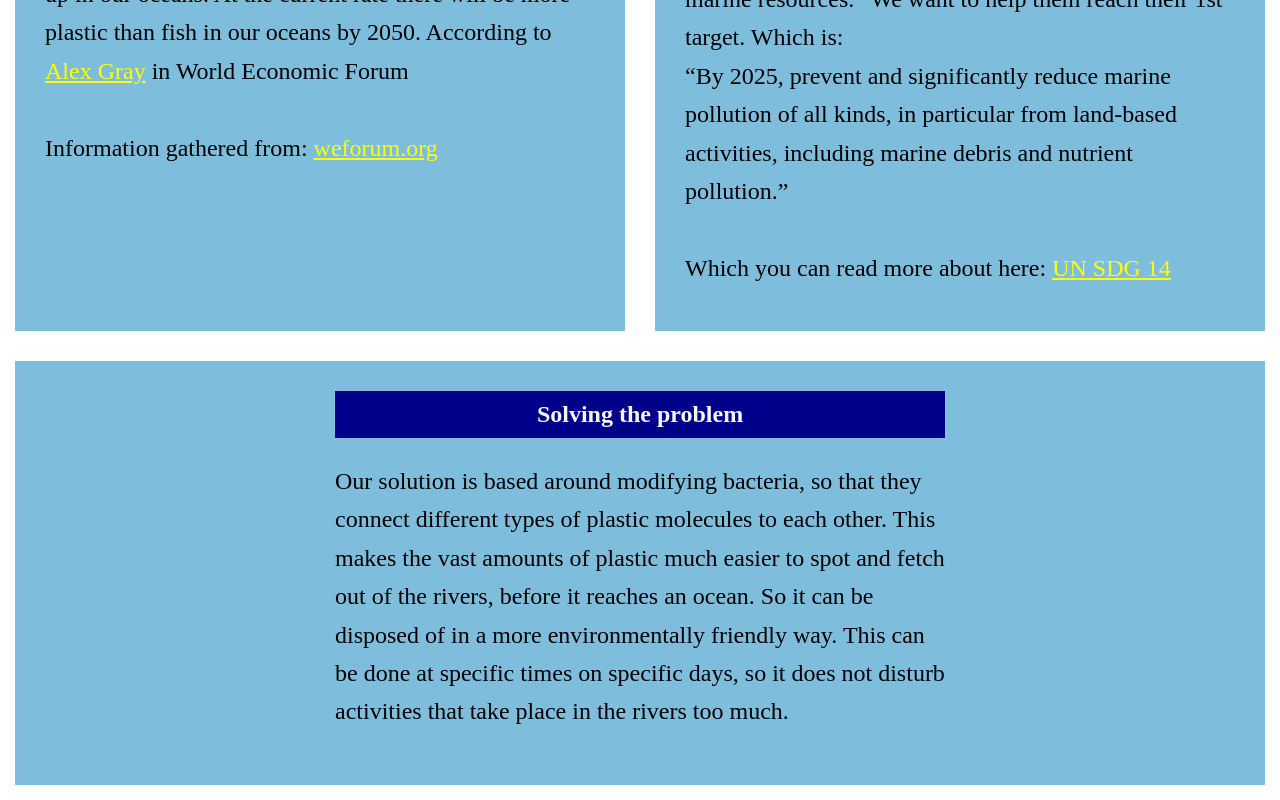
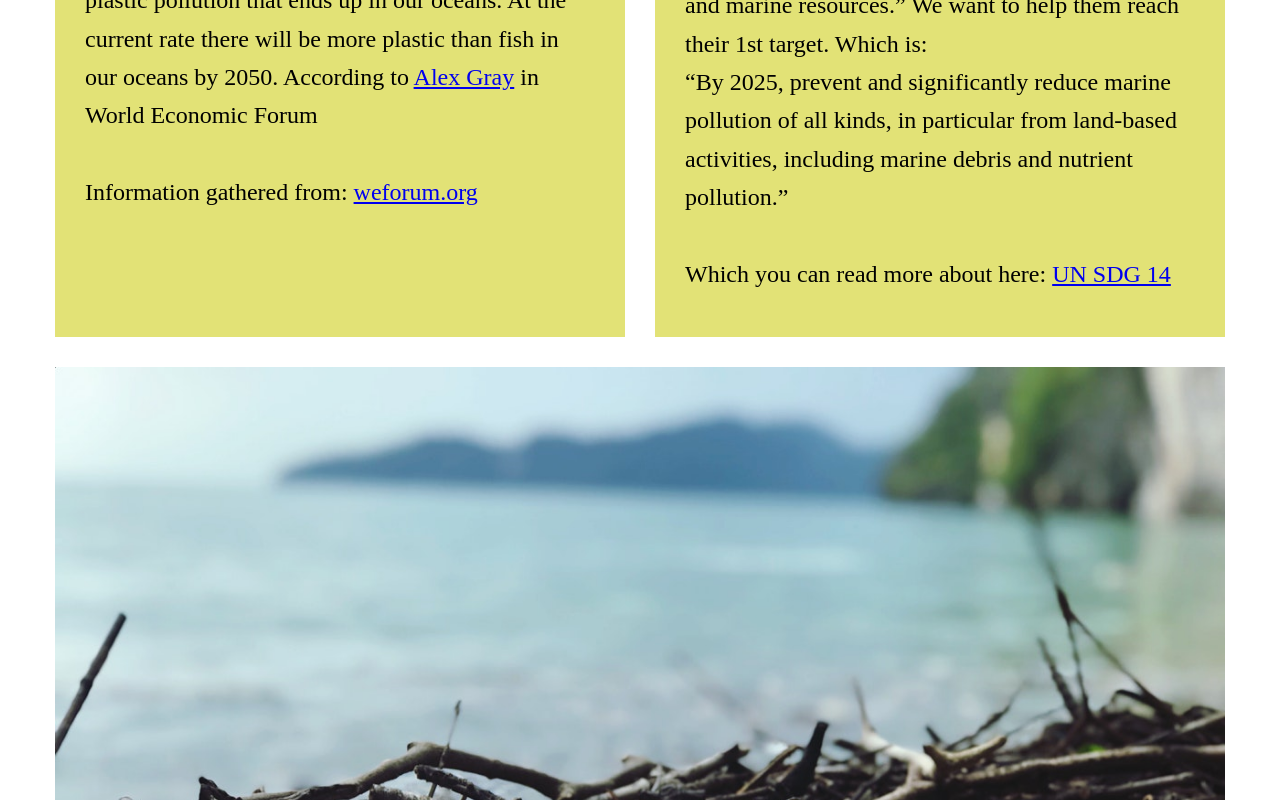
Before and after one commit to MartinKjone/PlasticPollution, a plain HTML site: page index.html in a window 1280 px wide. Shown: the part 360-1160 px from the top of the page. Drawn offline with Linux system fonts and the light colour scheme.

Commit message:
images and colors

```diff
--- a/CSS/stylesheet.css
+++ b/CSS/stylesheet.css
@@ -7,6 +7,10 @@
 body {
     margin: 0;
     text-align: center;
+    background-image: url(../images/background.jpg);
+    background-size: 100%;
+    background-repeat: no-repeat;
+    background-position: bottom;
 }
 
 /* Typography */
@@ -14,19 +18,20 @@ body {
 h1 {
     padding-top: 1rem;
     margin-bottom: 0;
-    font-size: 250%;
+    font-size: 3rem;
 }
 
 h2 {
-    background-color: darkblue;
+    background-color: #424223;
     color: whitesmoke;
+    font-size: 200%;
     width: 100%;
     padding: 10px;
     margin-top: 0;
 }
 
 h3 {
-    font-size: 200%;
+    font-size: 180%;
     margin-top: 0.5rem;
 
 }
@@ -37,8 +42,8 @@ p {
     text-align: left;
 }
 
-.link {
-    color: yellow;
+h1, h2, h3 {
+    font-family: sans-serif;
 }
 
 /* Layout */
@@ -76,27 +81,29 @@ nav a:hover {
 .flex-container {
     display: flex;
     flex-direction: row;
+    max-width: 1200px;
+    margin: auto;
 }
 
 .flex-left {
-    background-color: rgba(0, 125, 187,0.5);
     padding: 20px 30px;
-    margin: 15px;
     flex-basis: 50%;
 }
 
 .flex-right {
-    background-color: rgba(0, 125, 187,0.5);
     padding: 20px 30px;
-    margin: 15px;
     flex-basis: 50%;
 }
 
 .flex-middle {
-    background-color:rgba(0, 125, 187,0.5);
-    padding: 30px 25%;
+    padding: 30px;
+}
+
+.flex-left, .flex-right, .flex-middle {
+    background-color: #e2e276;
     margin: 15px;
 }
+
 
 footer {
     text-align: center;
@@ -117,3 +124,10 @@ footer {
         padding: 30px;
     }
   }
+
+/* Components */
+
+.centerimage {
+    width: 100%;
+    padding: 15px;
+}
--- a/index.html
+++ b/index.html
@@ -24,10 +24,10 @@
         because of plastic pollution. Large rivers around the world contribute to 90% of the
         plastic pollution that ends up in our oceans. At the current rate there will be more
         plastic than fish in our oceans by 2050. According to
-        <a class="link" href="https://www.weforum.org/agenda/authors/alex-gray" target="_blank">Alex Gray</a> in
+        <a href="https://www.weforum.org/agenda/authors/alex-gray" target="_blank">Alex Gray</a> in
         World Economic Forum<br><br>
         Information gathered from:
-        <a class="link" href="https://www.weforum.org/agenda/2018/06/90-of-plastic-polluting-our-oceans-comes-from-just-10-rivers/">weforum.org</a>
+        <a href="https://www.weforum.org/agenda/2018/06/90-of-plastic-polluting-our-oceans-comes-from-just-10-rivers/">weforum.org</a>
         </p>
     </section>
 
@@ -43,9 +43,12 @@
             reduce marine pollution of all kinds, in particular from land-based activities,
             including marine debris and nutrient pollution.</q><br><br>
             Which you can read more about here:
-            <a class="link" href="https://www.un.org/sustainabledevelopment/oceans/" target="_blank">UN SDG 14</a>
+            <a href="https://www.un.org/sustainabledevelopment/oceans/" target="_blank">UN SDG 14</a>
         </p>
     </section>
+</div>
+<div class="flex-container">
+<img src="images/Plastic.jpg" alt="Plastic bottle on beach" class="centerimage">
 </div>
 <div class="flex-container">
     <section class="flex-middle">
```
